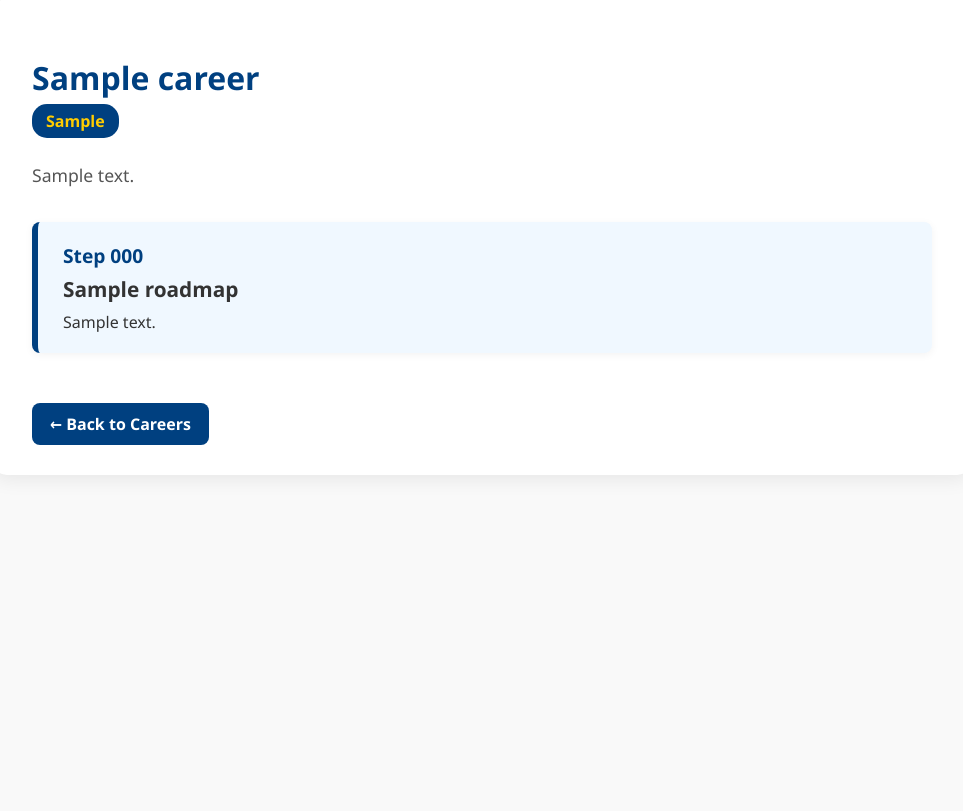
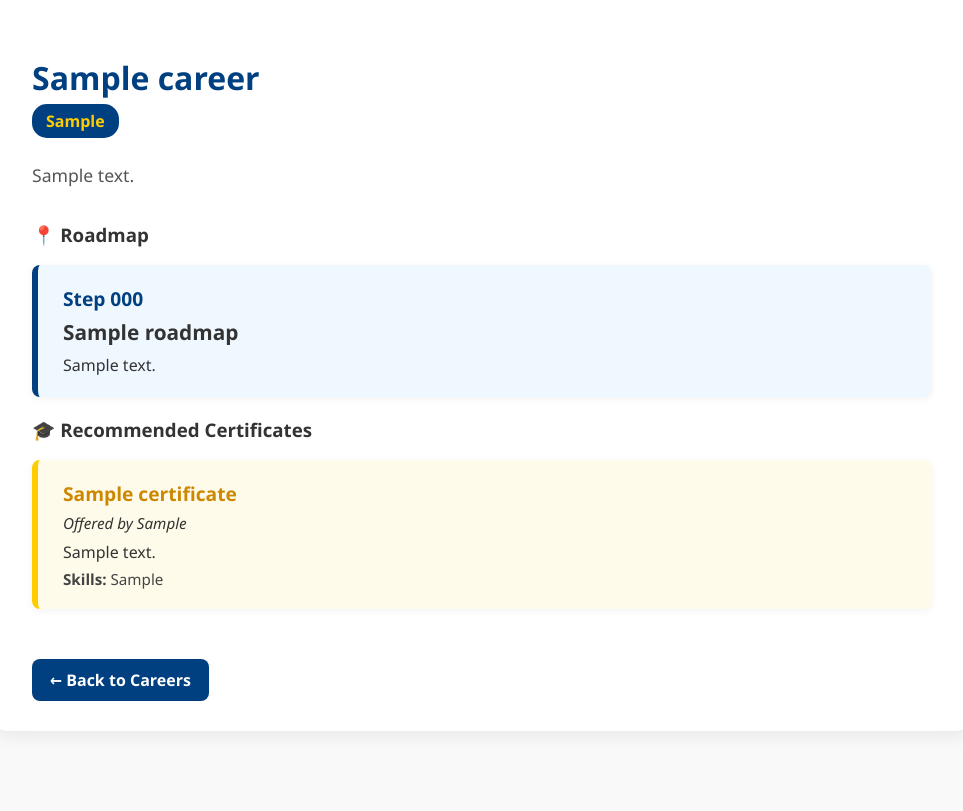
Before and after one commit to yohaneeeE/eMentor, a PHP site: page /ocrPredict/career-roadmap.php?career_id=1 in a window 1280 px wide. Shown: the part 134-945 px from the top of the page, without its empty margins (158-1121 px from the left). Before the commit the page ends 579 px from the top, so only its background shows below. Run offline with PHP 8.4, Linux system fonts and the light colour scheme; tables that the repository leaves empty or names only in its code hold one stand-in row (values such as "Sample post").

Commit message:
roadmap_map

```diff
--- a/career-roadmap.php
+++ b/career-roadmap.php
@@ -1,7 +1,17 @@
 <?php
 session_start();
 
-include 'db_connect.php';
+// DB connection (adjust as needed)
+$servername = "localhost";
+$dbusername = "root";
+$dbpassword = "";
+$dbname = "careerguidance";
+
+$conn = new mysqli($servername, $dbusername, $dbpassword, $dbname, 3307);
+if ($conn->connect_error) {
+    die("Connection failed: " . $conn->connect_error);
+}
+
 // Get career_id from GET, validate
 if (!isset($_GET['career_id']) || !is_numeric($_GET['career_id'])) {
     die("Invalid career ID.");
@@ -31,8 +41,20 @@ while ($row = $roadmap_result->fetch_assoc()) {
     $roadmap_steps[] = $row;
 }
 $stmt->close();
+
+// Fetch certificates for this career
+$stmt = $conn->prepare("SELECT certificate_title, provider, description, skills FROM certificates WHERE career_id = ?");
+$stmt->bind_param("i", $career_id);
+$stmt->execute();
+$cert_result = $stmt->get_result();
+
+$certificates = [];
+while ($row = $cert_result->fetch_assoc()) {
+    $certificates[] = $row;
+}
+$stmt->close();
+
 $conn->close();
-
 ?>
 
 <!DOCTYPE html>
@@ -112,6 +134,32 @@ $conn->close();
         color: #333;
         line-height: 1.4;
     }
+    .certificate {
+        background: #fffbea;
+        border-left: 6px solid #ffcc00;
+        padding: 20px 25px;
+        margin-bottom: 20px;
+        border-radius: 8px;
+        box-shadow: 0 2px 8px rgba(0,0,0,0.05);
+    }
+    .cert-title {
+        font-weight: 600;
+        font-size: 1.2rem;
+        color: #cc8800;
+        margin-bottom: 6px;
+    }
+    .cert-provider {
+        font-size: 0.95rem;
+        font-style: italic;
+        margin-bottom: 8px;
+    }
+    .cert-description {
+        margin-bottom: 6px;
+    }
+    .cert-skills {
+        font-size: 0.95rem;
+        color: #444;
+    }
     a.back-link {
         display: inline-block;
         margin-top: 30px;
@@ -139,6 +187,7 @@ $conn->close();
   <div class="category"><?= htmlspecialchars($career['category']) ?></div>
   <div class="description"><?= nl2br(htmlspecialchars($career['description'])) ?></div>
 
+  <h3>📍 Roadmap</h3>
   <?php if (empty($roadmap_steps)): ?>
     <p style="color:#999; font-style: italic;">No roadmap steps available yet for this career.</p>
   <?php else: ?>
@@ -151,6 +200,20 @@ $conn->close();
     <?php endforeach; ?>
   <?php endif; ?>
 
+  <h3>🎓 Recommended Certificates</h3>
+  <?php if (empty($certificates)): ?>
+    <p style="color:#999; font-style: italic;">No certificates available yet for this career.</p>
+  <?php else: ?>
+    <?php foreach ($certificates as $cert): ?>
+      <div class="certificate">
+        <div class="cert-title"><?= htmlspecialchars($cert['certificate_title']) ?></div>
+        <div class="cert-provider">Offered by <?= htmlspecialchars($cert['provider']) ?></div>
+        <div class="cert-description"><?= nl2br(htmlspecialchars($cert['description'])) ?></div>
+        <div class="cert-skills"><strong>Skills:</strong> <?= htmlspecialchars($cert['skills']) ?></div>
+      </div>
+    <?php endforeach; ?>
+  <?php endif; ?>
+
   <a class="back-link" href="career-guidance.php">&larr; Back to Careers</a>
 </main>
 
```
Also changed, not shown: careerpath.php (+13 -5 lines).
